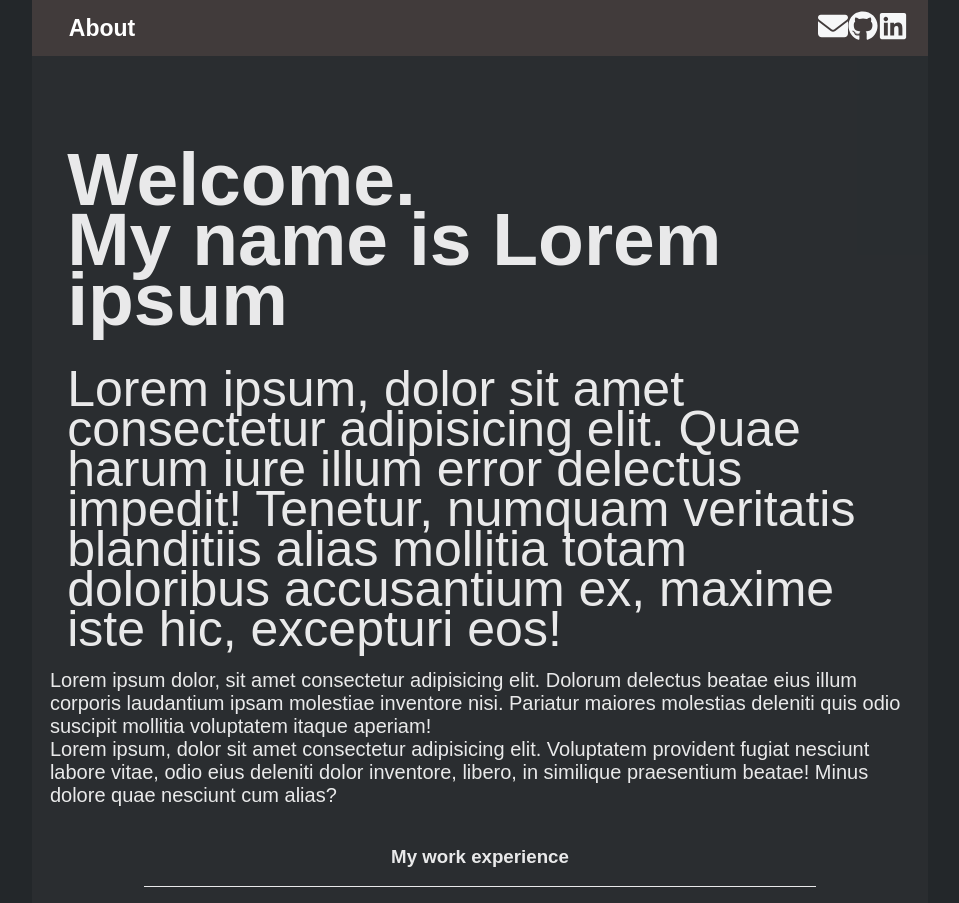
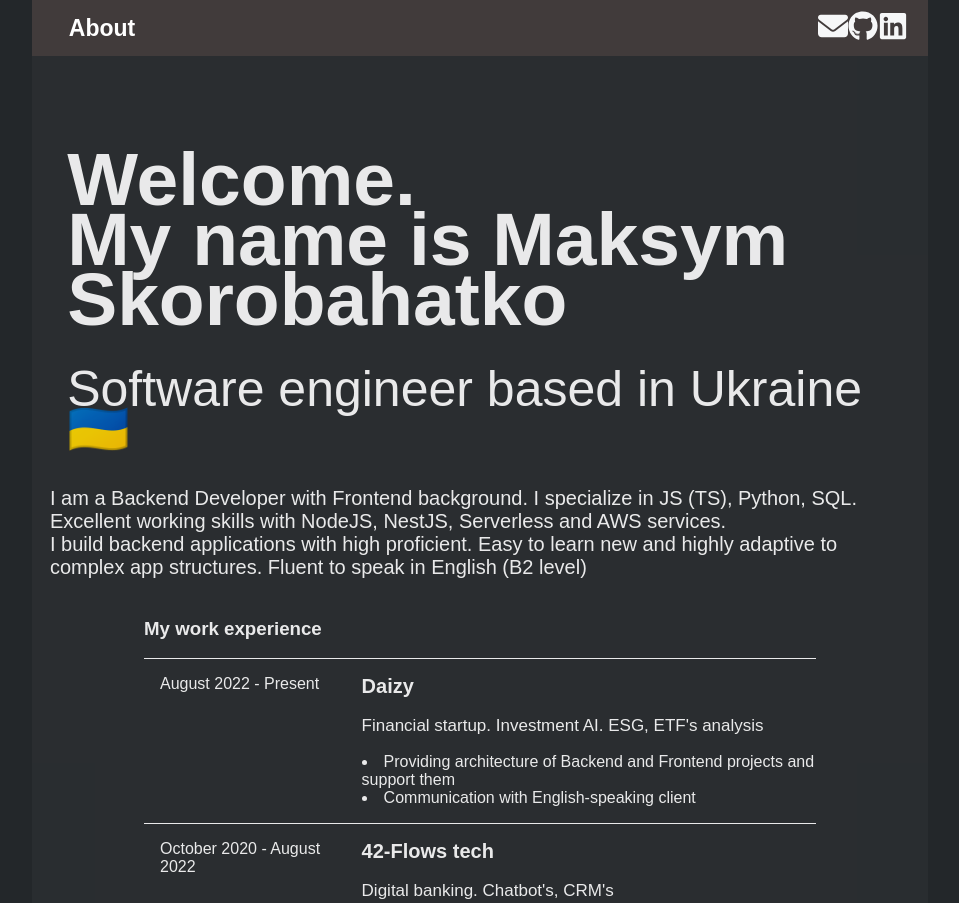
Before and after one commit to skorobahatko/portfolio, a React (Create React App) app: page / in a window 1280 px wide. Shown: the top 903 px of the page, without its empty margins (160-1119 px from the left). Built offline with nearby package versions, Linux system fonts and the light colour scheme; a web font is replaced by a local one.

Commit message:
refactored text content, added lists for work experience

```diff
--- a/src/const/text-content.ts
+++ b/src/const/text-content.ts
@@ -6,25 +6,22 @@ export const MAIN_CONTENT_HEADER_FOOTER = {
 
 export const ABOUT_PAGE_CONTENT = {
   HEADER_WELCOME: 'Welcome.',
-  HEADER_NAMING: 'My name is Lorem ipsum',
-  HEADER_SUB_NAMING:
-    'Lorem ipsum, dolor sit amet consectetur adipisicing elit. Quae harum iure illum error delectus impedit! Tenetur, numquam veritatis blanditiis alias mollitia totam doloribus accusantium ex, maxime iste hic, excepturi eos!',
-  MAIN_CONTENT_1:
-    'Lorem ipsum dolor, sit amet consectetur adipisicing elit. Dolorum delectus beatae eius illum corporis laudantium ipsam molestiae inventore nisi. Pariatur maiores molestias deleniti quis odio suscipit mollitia voluptatem itaque aperiam!',
-  MAIN_CONTENT_2:
-    'Lorem ipsum, dolor sit amet consectetur adipisicing elit. Voluptatem provident fugiat nesciunt labore vitae, odio eius deleniti dolor inventore, libero, in similique praesentium beatae! Minus dolore quae nesciunt cum alias?',
+  HEADER_NAMING: 'My name is Maksym Skorobahatko',
+  HEADER_SUB_NAMING: `Software engineer based in Ukraine 🇺🇦`,
+  MAIN_CONTENT_1: `I am a Backend Developer with Frontend background. I specialize in JS (TS), Python, SQL. Excellent working skills with NodeJS, NestJS, Serverless and AWS services.`,
+  MAIN_CONTENT_2: `I build backend applications with high proficient. Easy to learn new and highly adaptive to complex app structures. Fluent to speak in English (B2 level)`,
   WORK_EXPERIENCE_ARRAY: [
     {
       fromTo: 'August 2022 - Present',
       title: 'Daizy',
-      content:
-        'Lorem ipsum dolor sit amet consectetur, adipisicing elit. Corporis sed neque perspiciatis velit unde quia, impedit laboriosam, praesentium magnam soluta blanditiis autem? Similique optio, veniam eligendi quae est doloribus aliquam?'
+      content: `Financial startup. Investment AI. ESG, ETF's analysis`,
+      list: ['Providing architecture of Backend and Frontend projects and support them', 'Communication with English-speaking client']
     },
     {
       fromTo: 'October 2020 - August 2022',
-      title: '42-Flows',
-      content:
-        'Lorem ipsum dolor sit amet consectetur, adipisicing elit. Corporis sed neque perspiciatis velit unde quia, impedit laboriosam, praesentium magnam soluta blanditiis autem? Similique optio, veniam eligendi quae est doloribus aliquam?'
+      title: '42-Flows tech',
+      content: `Digital banking. Chatbot's, CRM's`,
+      list: ['Developing and support Backend and Frontend applications', `Chatbot's on Telegram/Viber/Messenger`]
     }
   ]
 };
--- a/src/pages/about/styles.scss
+++ b/src/pages/about/styles.scss
@@ -35,12 +35,16 @@
 
   .main-work-experience-container {
     width: 75%;
+
     display: flex;
+    flex-direction: column;
     flex-wrap: wrap;
     justify-content: center;
 
-    h3 {
-      color: white;
+    .header-work-experience {
+      h3 {
+        color: white;
+      }
     }
 
     &:last-child {
@@ -49,14 +53,13 @@
 
     .about-work-experience-content-container {
       display: flex;
+      justify-content: flex-start;
       border-top: 1px solid white;
-      justify-content: space-between;
-
-
 
       .time-from-to {
-        width: 40%;
+        min-width: 30%;
         display: flex;
+        flex-wrap: wrap;
         justify-content: flex-start;
         span {
           margin: 2vh;
@@ -66,17 +69,22 @@
       }
 
       .content-container {
-        display: flex;
-        justify-content: flex-start;
-        flex-wrap: wrap;
+        min-width: 70%;
+        margin: 2vh;
 
         h3 {
           color: white;
           font-size: 20px;
+          margin: 0;
         }
         p {
-            color: white;
-            font-size: 17px;
+          margin-top: 0;
+          color: white;
+          font-size: 17px;
+        }
+        li {
+          color: white;
+          font-size: 16px;
         }
       }
     }
--- a/src/pages/about/view.tsx
+++ b/src/pages/about/view.tsx
@@ -3,7 +3,7 @@ import { BodyComponent } from '../../components';
 import { ABOUT_PAGE_CONTENT } from '../../const';
 import './styles.scss';
 
-const AboutWorkExperience = ({ fromTo, title, content }: { fromTo: string; title: string; content: string }) => {
+const AboutWorkExperience = ({ fromTo, title, content, list }: { fromTo: string; title: string; content: string; list: string[] }) => {
   return (
     <div className="about-work-experience-content-container">
       <div className="time-from-to">
@@ -13,6 +13,9 @@ const AboutWorkExperience = ({ fromTo, title, content }: { fromTo: string; title
         <h3 className="content-title">{title}</h3>
         <br />
         <p className="content-data">{content}</p>
+        {list.map((item) => (
+          <li>{item}</li>
+        ))}
       </div>
     </div>
   );
@@ -30,6 +33,7 @@ const AboutPageContent = () => {
         <span className="position-title">{ABOUT_PAGE_CONTENT.HEADER_SUB_NAMING}</span>
       </div>
       <div className="main-info-content">
+        <br />
         <p className="main-content-text">
           {ABOUT_PAGE_CONTENT.MAIN_CONTENT_1}
           <br />
@@ -37,11 +41,11 @@ const AboutPageContent = () => {
         </p>
       </div>
       <div className="main-work-experience-container">
-        <div>
+        <div className="header-work-experience">
           <h3>My work experience</h3>
         </div>
-        {ABOUT_PAGE_CONTENT.WORK_EXPERIENCE_ARRAY.map(({ fromTo, title, content }) => (
-          <AboutWorkExperience fromTo={fromTo} title={title} content={content} />
+        {ABOUT_PAGE_CONTENT.WORK_EXPERIENCE_ARRAY.map(({ fromTo, title, content, list }) => (
+          <AboutWorkExperience fromTo={fromTo} title={title} content={content} list={list} />
         ))}
       </div>
     </section>
```
